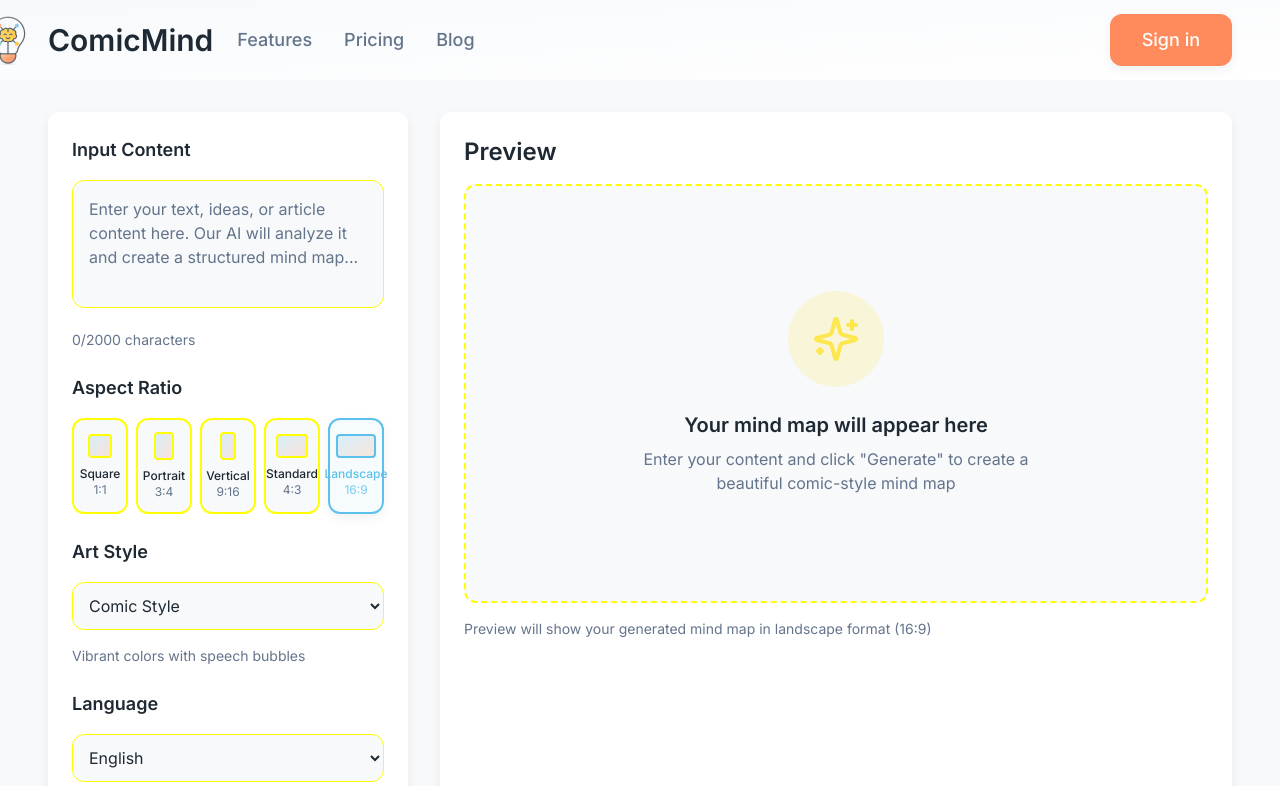
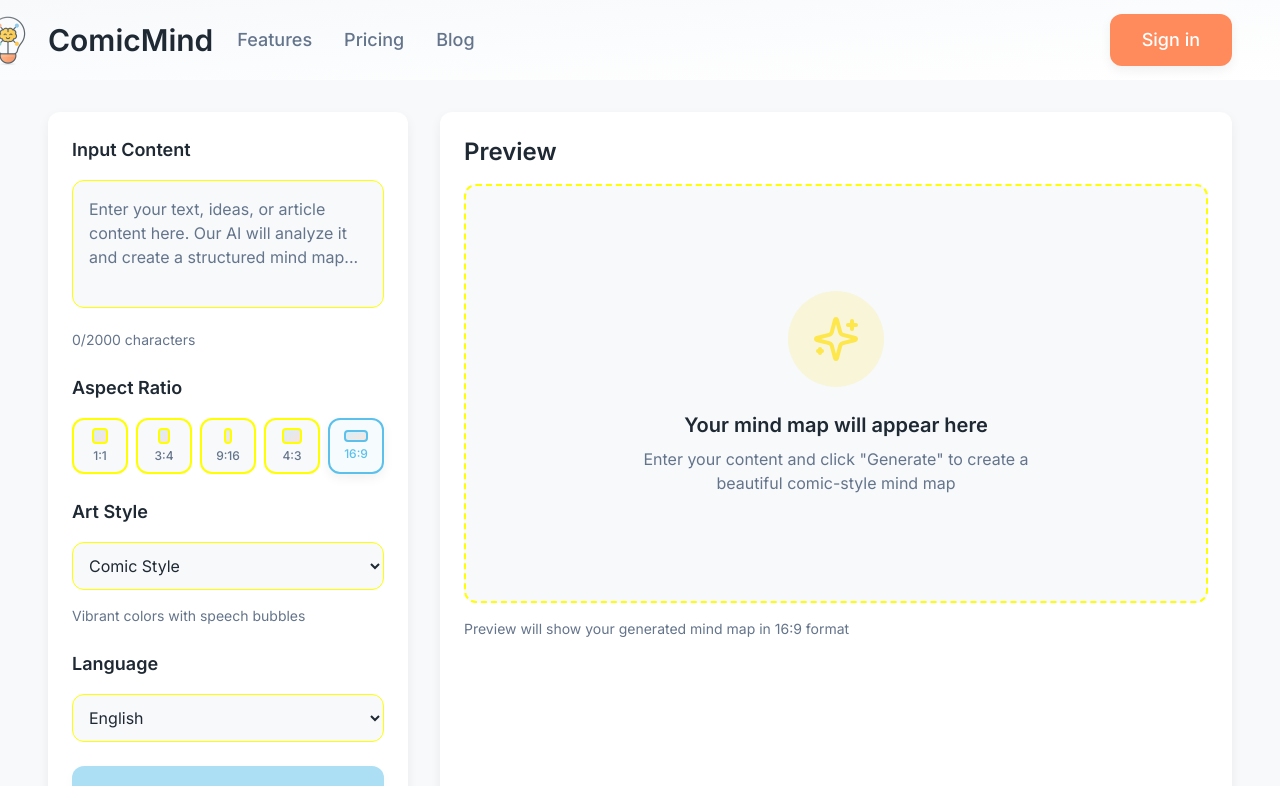
Before and after one commit to Hemajun2018/comicmind2, a Next.js app: page /create in a window 1280 px wide. Shown: the top 786 px of the page. Built offline with nearby package versions, Linux system fonts and the light colour scheme.

Commit message:
Make Aspect Ratio Containers Smaller

```diff
--- a/components/create/GenerationInterface.tsx
+++ b/components/create/GenerationInterface.tsx
@@ -24,38 +24,33 @@ export function GenerationInterface() {
   const aspectRatioOptions = [
     {
       value: '1:1',
-      label: 'Square',
       ratio: '1:1',
       dimensions: 'w-full aspect-square',
-      shapeClass: 'w-6 h-6'
+      shapeClass: 'w-4 h-4'
     },
     {
       value: '3:4',
-      label: 'Portrait',
       ratio: '3:4',
       dimensions: 'w-full aspect-[3/4]',
-      shapeClass: 'w-5 h-7'
+      shapeClass: 'w-3 h-4'
     },
     {
       value: '9:16',
-      label: 'Vertical',
       ratio: '9:16',
       dimensions: 'w-full aspect-[9/16]',
-      shapeClass: 'w-4 h-7'
+      shapeClass: 'w-2 h-4'
     },
     {
       value: '4:3',
-      label: 'Standard',
       ratio: '4:3',
       dimensions: 'w-full aspect-[4/3]',
-      shapeClass: 'w-8 h-6'
+      shapeClass: 'w-5 h-4'
     },
     {
       value: '16:9',
-      label: 'Landscape',
       ratio: '16:9',
       dimensions: 'w-full aspect-video',
-      shapeClass: 'w-10 h-6'
+      shapeClass: 'w-6 h-3'
     },
   ];
 
@@ -160,30 +155,23 @@ export function GenerationInterface() {
                       key={option.value}
                       onClick={() => setAspectRatio(option.value)}
                       disabled={generationState.isGenerating}
-                      className={`p-3 rounded-lg border-2 transition-all duration-200 hover:shadow-md ${
+                      className={`p-2 rounded-lg border-2 transition-all duration-200 hover:shadow-md ${
                         aspectRatio === option.value
                           ? 'border-primary bg-primary/5 shadow-soft'
                           : 'border-border bg-neutral-bg hover:border-primary/50'
                       } disabled:opacity-50 disabled:cursor-not-allowed`}
                     >
-                      <div className="flex flex-col items-center space-y-2">
+                      <div className="flex flex-col items-center space-y-1">
                         {/* Visual Shape */}
                         <div className={`${option.shapeClass} bg-gradient-to-br from-primary/20 to-accent/20 rounded border-2 ${
                           aspectRatio === option.value ? 'border-primary' : 'border-border'
                         }`}></div>
 
-                        {/* Label */}
-                        <div className="text-center">
-                          <div className={`text-xs font-medium ${
-                            aspectRatio === option.value ? 'text-primary' : 'text-text'
-                          }`}>
-                            {option.label}
-                          </div>
-                          <div className={`text-xs ${
-                            aspectRatio === option.value ? 'text-primary/80' : 'text-text-muted'
-                          }`}>
-                            {option.ratio}
-                          </div>
+                        {/* Ratio Label */}
+                        <div className={`text-xs font-medium ${
+                          aspectRatio === option.value ? 'text-primary' : 'text-text-muted'
+                        }`}>
+                          {option.ratio}
                         </div>
                       </div>
                     </button>
@@ -401,7 +389,7 @@ export function GenerationInterface() {
 
               {/* Preview Info */}
               <div className="text-sm text-text-muted">
-                Preview will show your generated mind map in {selectedAspectRatio?.label.toLowerCase()} format ({selectedAspectRatio?.ratio})
+                Preview will show your generated mind map in {selectedAspectRatio?.ratio} format
               </div>
             </div>
           </div>
```
